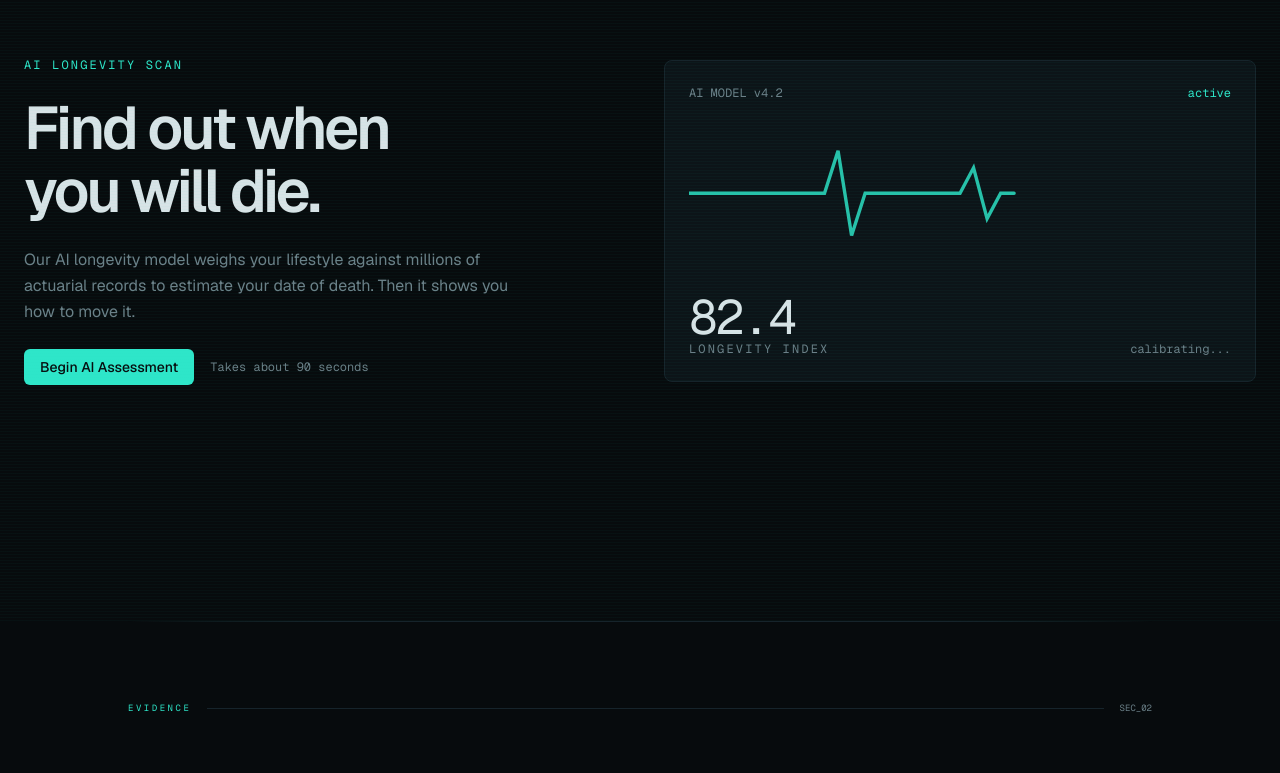
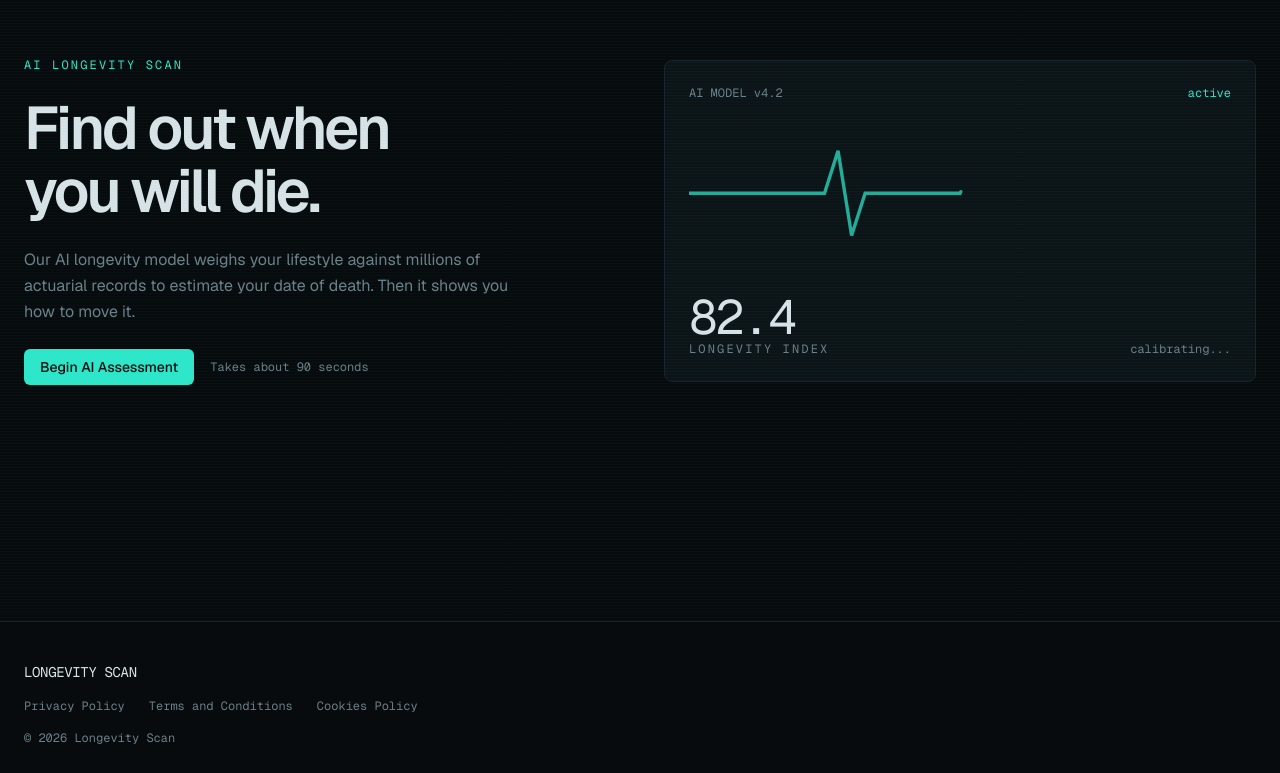
Before and after one commit to maxcolrosa/deathscanner, a Next.js app: page / in a window 1280 px wide. Shown: the part 179-952 px from the top of the page. Built offline with nearby package versions, Linux system fonts and the light colour scheme.

Commit message:
feat: move reviews + transformations from landing to the result page

```diff
--- a/app/page.tsx
+++ b/app/page.tsx
@@ -1,29 +1,11 @@
 import Link from "next/link";
 import { buttonVariants } from "@/components/ui/button";
 import { MonitorVisual } from "@/components/monitor-visual";
-import { Reviews } from "@/components/reviews";
-import { TransformationsGallery } from "@/components/transformations-gallery";
 import { cn } from "@/lib/utils";
-
-function BeginCta({ className }: { className?: string }) {
-  return (
-    <Link
-      href="/scan"
-      className={cn(
-        buttonVariants({ variant: "default" }),
-        "bg-monitor-accent text-monitor-bg hover:bg-monitor-accent/90 active:scale-[0.98] transition-transform duration-100",
-        className
-      )}
-    >
-      Begin AI Assessment
-    </Link>
-  );
-}
 
 export default function Home() {
   return (
     <main className="px-6">
-      {/* Hero */}
       <section className="mx-auto grid min-h-[100dvh] max-w-7xl items-center gap-12 py-20 lg:grid-cols-2">
         <div className="flex flex-col gap-6">
           <span className="font-mono text-xs uppercase tracking-[0.18em] text-monitor-accent">
@@ -35,67 +17,28 @@ export default function Home() {
             you will die.
           </h1>
           <p className="max-w-[48ch] text-base leading-relaxed text-monitor-muted">
-            Our AI longevity model weighs your lifestyle against millions of actuarial records to
-            estimate your date of death. Then it shows you how to move it.
+            Our AI longevity model weighs your lifestyle against millions of
+            actuarial records to estimate your date of death. Then it shows you how
+            to move it.
           </p>
           <div className="flex flex-wrap items-center gap-4">
-            <BeginCta />
-            <span className="font-mono text-xs text-monitor-muted">Takes about 90 seconds</span>
+            <Link
+              href="/scan"
+              className={cn(
+                buttonVariants({ variant: "default" }),
+                "bg-monitor-accent text-monitor-bg hover:bg-monitor-accent/90"
+              )}
+            >
+              Begin AI Assessment
+            </Link>
+            <span className="font-mono text-xs text-monitor-muted">
+              Takes about 90 seconds
+            </span>
           </div>
         </div>
 
         <MonitorVisual />
       </section>
-
-      {/* Social proof band */}
-      <section className="relative mx-auto max-w-5xl pb-24 pt-0">
-        {/* Top rule: faint accent gradient fade into a hard line */}
-        <div className="relative mb-20 h-px">
-          <span className="absolute inset-0 bg-gradient-to-r from-transparent via-monitor-accent/25 to-transparent" />
-          <span className="absolute inset-0 bg-monitor-line" style={{ maskImage: "linear-gradient(to right, transparent, #fff 20%, #fff 80%, transparent)" }} />
-        </div>
-
-        {/* Section label row */}
-        <div className="mb-16 flex items-center gap-4">
-          <span className="font-mono text-[9px] uppercase tracking-[0.28em] text-monitor-accent">
-            Evidence
-          </span>
-          <span className="h-px flex-1 bg-monitor-line" />
-          <span className="font-mono text-[9px] tabular-nums text-monitor-muted">
-            SEC_02
-          </span>
-        </div>
-
-        {/* Content stack */}
-        <div className="flex flex-col gap-20">
-          <TransformationsGallery />
-          <Reviews />
-        </div>
-
-        {/* Closing CTA block - asymmetric split */}
-        <div className="mt-20 grid items-center gap-8 border border-monitor-line bg-monitor-panel px-8 py-10 sm:grid-cols-[1fr_auto]">
-          {/* Left: copy */}
-          <div className="flex flex-col gap-2">
-            <span className="font-mono text-[9px] uppercase tracking-[0.28em] text-monitor-accent">
-              Ready
-            </span>
-            <p className="text-lg font-medium leading-snug tracking-tight text-monitor-fg">
-              See your number, then get the plan that moves it.
-            </p>
-          </div>
-
-          {/* Right: CTA */}
-          <div className="flex shrink-0 items-center gap-4">
-            <BeginCta />
-            <span className="font-mono text-[10px] text-monitor-muted">~90 sec</span>
-          </div>
-        </div>
-
-        {/* Corner tick marks on the CTA block - purely decorative */}
-        <div aria-hidden className="pointer-events-none absolute bottom-24 left-0 right-0">
-          {/* intentionally empty — tick marks rendered via border-corner illusion above */}
-        </div>
-      </section>
     </main>
   );
 }
--- a/components/guide-pitch.tsx
+++ b/components/guide-pitch.tsx
@@ -4,6 +4,8 @@ import { CheckoutButton } from "@/components/checkout-button";
 import { SaleCountdown } from "@/components/sale-countdown";
 import { useSale } from "@/components/sale-context";
 import { PRODUCT, INCLUDED } from "@/lib/product";
+import { Reviews } from "@/components/reviews";
+import { TransformationsGallery } from "@/components/transformations-gallery";
 import type { Answers, Outcome, ScanResult } from "@/lib/longevity";
 
 // Shown on the standalone /guide page where there is no scan result.
@@ -155,6 +157,10 @@ export function GuidePitch({
           </ul>
         </div>
 
+        {/* Social proof: real transformations and reviews, right before the offer */}
+        <TransformationsGallery />
+        <Reviews />
+
         {/* Price anchor + primary CTA */}
         <div className="flex flex-col items-center gap-5 rounded-lg border border-monitor-accent/40 bg-monitor-panel p-8 text-center">
           <div className="flex flex-col items-center gap-1">
```
